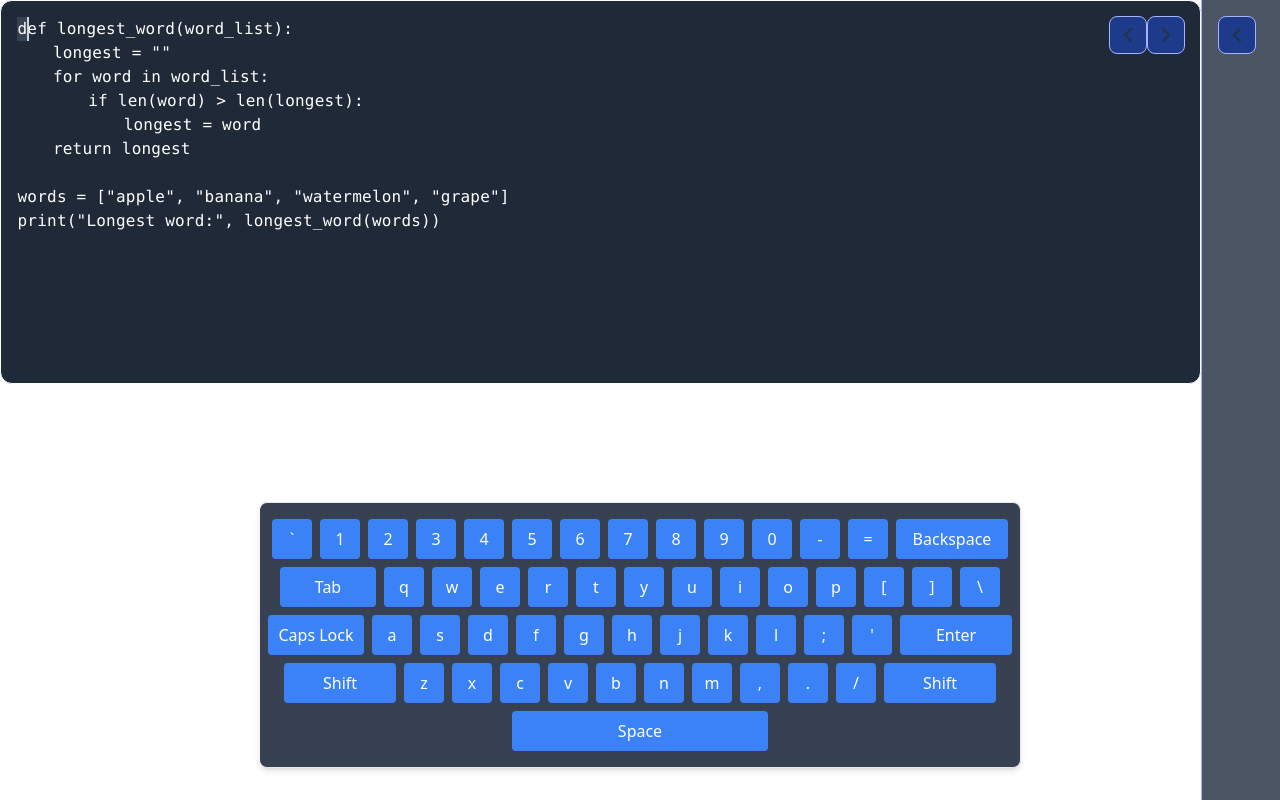
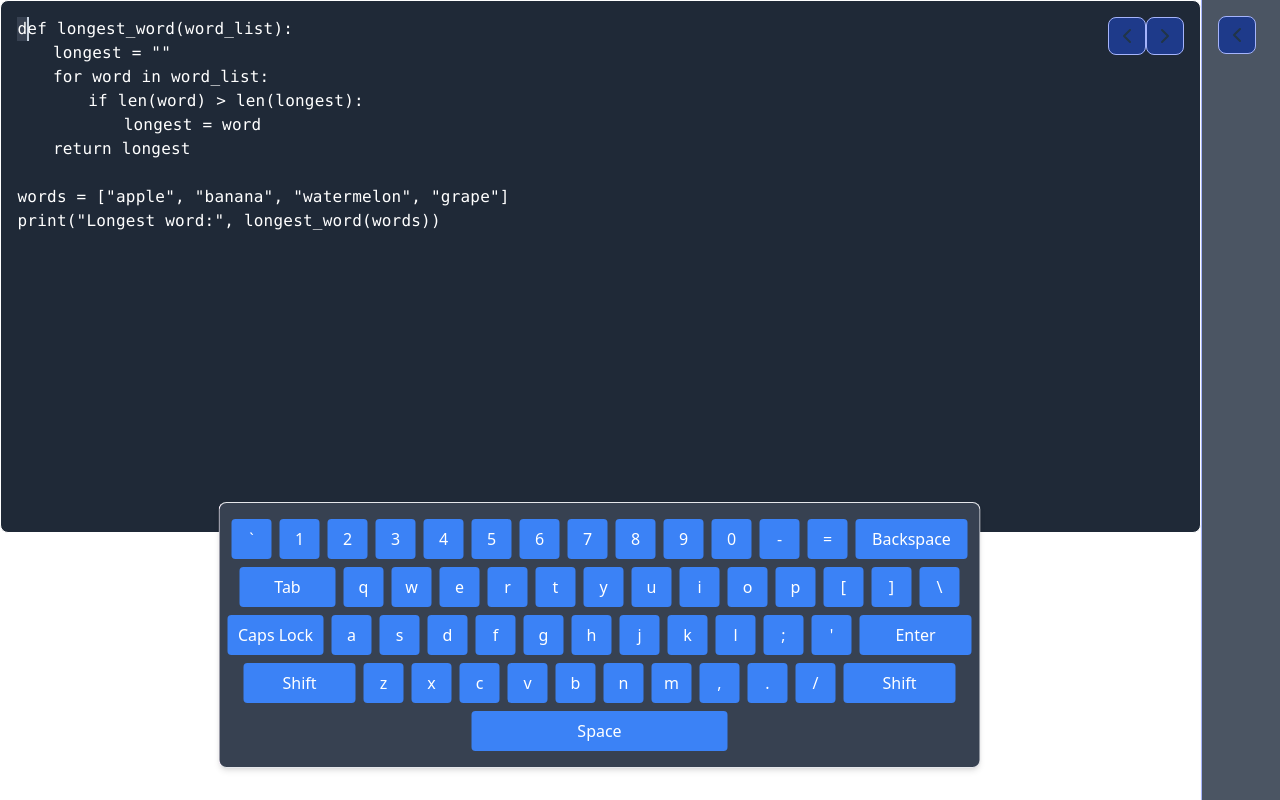
Before and after one commit to einhause/typescriptor, a React (Vite) app: page / in a window 1280 px wide. Built offline with nearby package versions, Linux system fonts and the light colour scheme.

Commit message:
default sizing and positioning changes, preventDefault of enter key added on key down

```diff
--- a/src/App.tsx
+++ b/src/App.tsx
@@ -1,4 +1,4 @@
-import { useEffect } from 'react';
+import { useEffect, useRef, useState } from 'react';
 
 import useKeyboardStore from './store/keyboardStore';
 import useCodeSnippetStore from './store/codeSnippetStore';
@@ -9,6 +9,9 @@ import { Sidebar } from './components/sidebar/Sidebar';
 export default function App() {
   const { handleKeyDown, handleKeyUp } = useKeyboardStore();
   const { fetchSnippets } = useCodeSnippetStore();
+
+  const codeSectionRef = useRef<HTMLDivElement | null>(null);
+  const [codeSectionWidth, setCodeSectionWidth] = useState<number>(0);
 
   useEffect(() => {
     window.addEventListener('keydown', handleKeyDown);
@@ -21,16 +24,34 @@ export default function App() {
   }, [handleKeyDown, handleKeyUp]);
 
   useEffect(() => {
+    const resizeObserver = new ResizeObserver((entries) => {
+      for (const entry of entries) {
+        if (entry.contentRect.width) {
+          setCodeSectionWidth(entry.contentRect.width);
+        }
+      }
+    });
+
+    if (codeSectionRef.current) {
+      resizeObserver.observe(codeSectionRef.current);
+    }
+
     fetchSnippets();
+
+    // Cleanup on component unmount
+    return () => resizeObserver.disconnect();
   }, []);
 
   return (
     <div className="grid h-screen grid-cols-[1fr_auto]">
       <main className="flex flex-col">
-        <div className="flex-grow w-full">
-          <CodeSection />
+        <div
+          className="h-[66.6666667%] max-h-[66.6666667%] overflow-auto border-white border rounded-lg bg-gray-800 max-w-screen"
+          tabIndex={0}
+        >
+          <CodeSection ref={codeSectionRef} />
         </div>
-        <DraggableKeyboard />
+        <DraggableKeyboard codeSectionWidth={codeSectionWidth} />
       </main>
       <Sidebar />
     </div>
--- a/src/components/code/CodeSection.tsx
+++ b/src/components/code/CodeSection.tsx
@@ -1,11 +1,11 @@
-import { Fragment } from 'react';
+import { forwardRef, Fragment } from 'react';
 
 import useKeyboardStore from '../../store/keyboardStore';
 import useCodeSnippetStore from '../../store/codeSnippetStore';
 import './CodeSection.css';
 import ChangeSnippetButton from './ChangeSnippetButton';
 
-export default function CodeSection() {
+const CodeSection = forwardRef<HTMLDivElement>((_, ref) => {
   const { currentCharIndex, incorrectKey } = useKeyboardStore();
   const { currentSnippet } = useCodeSnippetStore();
 
@@ -64,13 +64,13 @@ export default function CodeSection() {
   };
 
   return (
-    <div className="relative">
+    <div className="relative" ref={ref}>
       <div className="absolute right-0 top-0 z-10 m-4">
         <ChangeSnippetButton changeSnippetDirection="prev" />
         <ChangeSnippetButton changeSnippetDirection="next" />
       </div>
       <div className="flex flex-col items-center">
-        <div className="w-full max-w-screen min-h-96 bg-gray-800 text-white tracking-tighter font-mono rounded-xl p-4 border-white border relative">
+        <div className="w-full text-white tracking-tighter font-mono p-4 relative">
           {currentSnippet === null
             ? 'Loading Snippet...'
             : currentSnippet.code.split('').map((char, index) => renderChar(char, index))}
@@ -78,4 +78,6 @@ export default function CodeSection() {
       </div>
     </div>
   );
-}
+});
+
+export default CodeSection;
--- a/src/components/keyboard/DraggableKeyboard.tsx
+++ b/src/components/keyboard/DraggableKeyboard.tsx
@@ -2,37 +2,41 @@ import { useState, useRef, useEffect } from 'react';
 import Draggable, { DraggableEvent, DraggableData } from 'react-draggable';
 import VirtualKeyboard from './VirtualKeyboard';
 
-export default function DraggableKeyboard() {
+type DraggableKeyboardProps = {
+  codeSectionWidth: number;
+};
+
+export default function DraggableKeyboard({ codeSectionWidth }: DraggableKeyboardProps) {
   const [keyboardPosition, setKeyboardPosition] = useState<{ x: number; y: number }>({
     x: 0,
     y: 0,
   });
-  const ref = useRef<HTMLDivElement | null>(null);
+  const keyboardRef = useRef<HTMLDivElement | null>(null);
 
   const handleDrag = (_e: DraggableEvent, data: DraggableData) => {
     setKeyboardPosition({ x: data.x, y: data.y });
   };
 
   useEffect(() => {
-    if (ref.current) {
+    if (keyboardRef.current) {
       const bottomOfScreen: number = window.scrollY + window.innerHeight;
-      const height: number = ref.current.offsetHeight;
+      const keyboardHeight: number = keyboardRef.current.offsetHeight;
       const yOffset: number = 32;
-      const innerWidth = window.innerWidth;
-      const width: number = ref.current.offsetWidth;
+
+      const keyboardWidth: number = keyboardRef.current.offsetWidth;
 
       setKeyboardPosition((_prev) => {
         return {
-          x: (innerWidth - width) / 2,
-          y: bottomOfScreen - height - yOffset,
+          x: (codeSectionWidth - keyboardWidth) / 2,
+          y: bottomOfScreen - keyboardHeight - yOffset,
         };
       });
     }
-  }, []);
+  }, [codeSectionWidth]);
 
   return (
     <Draggable bounds="parent" position={keyboardPosition} onDrag={handleDrag}>
-      <div className="absolute cursor-grab" ref={ref}>
+      <div className="absolute cursor-grab" ref={keyboardRef}>
         <VirtualKeyboard />
       </div>
     </Draggable>
--- a/src/store/keyboardStore.ts
+++ b/src/store/keyboardStore.ts
@@ -32,6 +32,13 @@ const useKeyboardStore = create<KeyboardState>((set, get) => ({
 
     if (key === 'Tab') {
       // Prevent default browser behavior for Tab key+
+      event.preventDefault();
+    }
+    if (key === ' ') {
+      // Prevent auto scrolling down on overflowing content in CodeSecton
+      event.preventDefault();
+    }
+    if (key === 'Enter') {
       event.preventDefault();
     }
 
@@ -84,8 +91,8 @@ const useKeyboardStore = create<KeyboardState>((set, get) => ({
   },
 
   advanceCharacter: (char: string) => {
-    const { currentCharIndex } = get();
-    const { currentSnippet } = useCodeSnippetStore.getState();
+    const { currentCharIndex, resetKeyboardProgress } = get();
+    const { currentSnippet, setNextSnippet } = useCodeSnippetStore.getState();
     if (!currentSnippet) {
       return;
     }
@@ -98,6 +105,7 @@ const useKeyboardStore = create<KeyboardState>((set, get) => ({
       (targetChar === '\t' && char === 'Tab') ||
       char === targetChar
     ) {
+      console.log(`Curr ${currentCharIndex} Len ${codeSnippet.length}`);
       // If the typed character matches, move to the next character
       if (targetChar === '\n') {
         // Advance to the next character after the newline
@@ -112,6 +120,9 @@ const useKeyboardStore = create<KeyboardState>((set, get) => ({
           currentCharIndex: nextIndex, // Move to the first non-tab character
           incorrectKey: false,
         });
+      } else if (char === targetChar && currentCharIndex === codeSnippet.length - 1) {
+        setNextSnippet();
+        resetKeyboardProgress();
       } else {
         // Move to the next character for other matches
         set({
```
